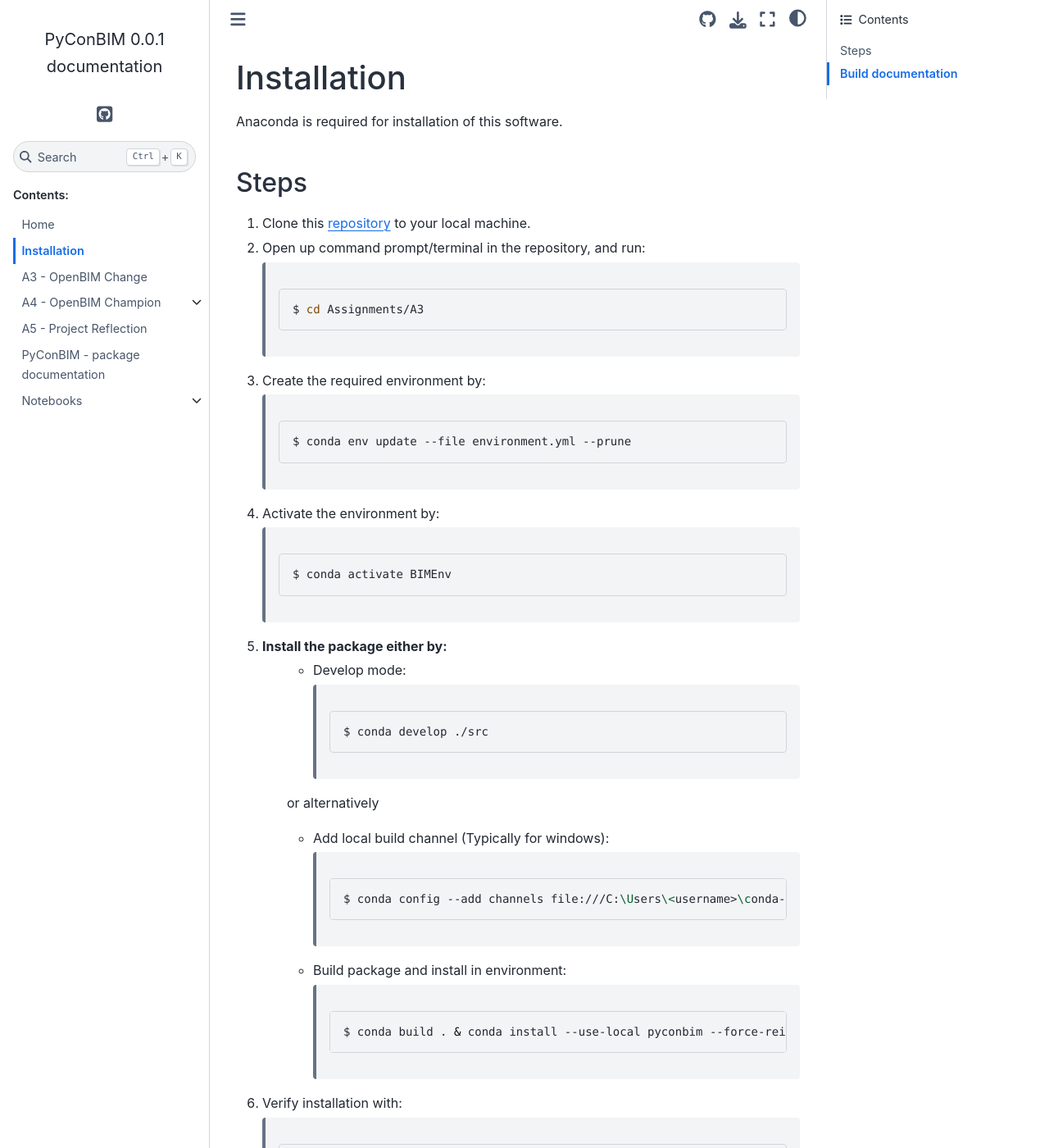
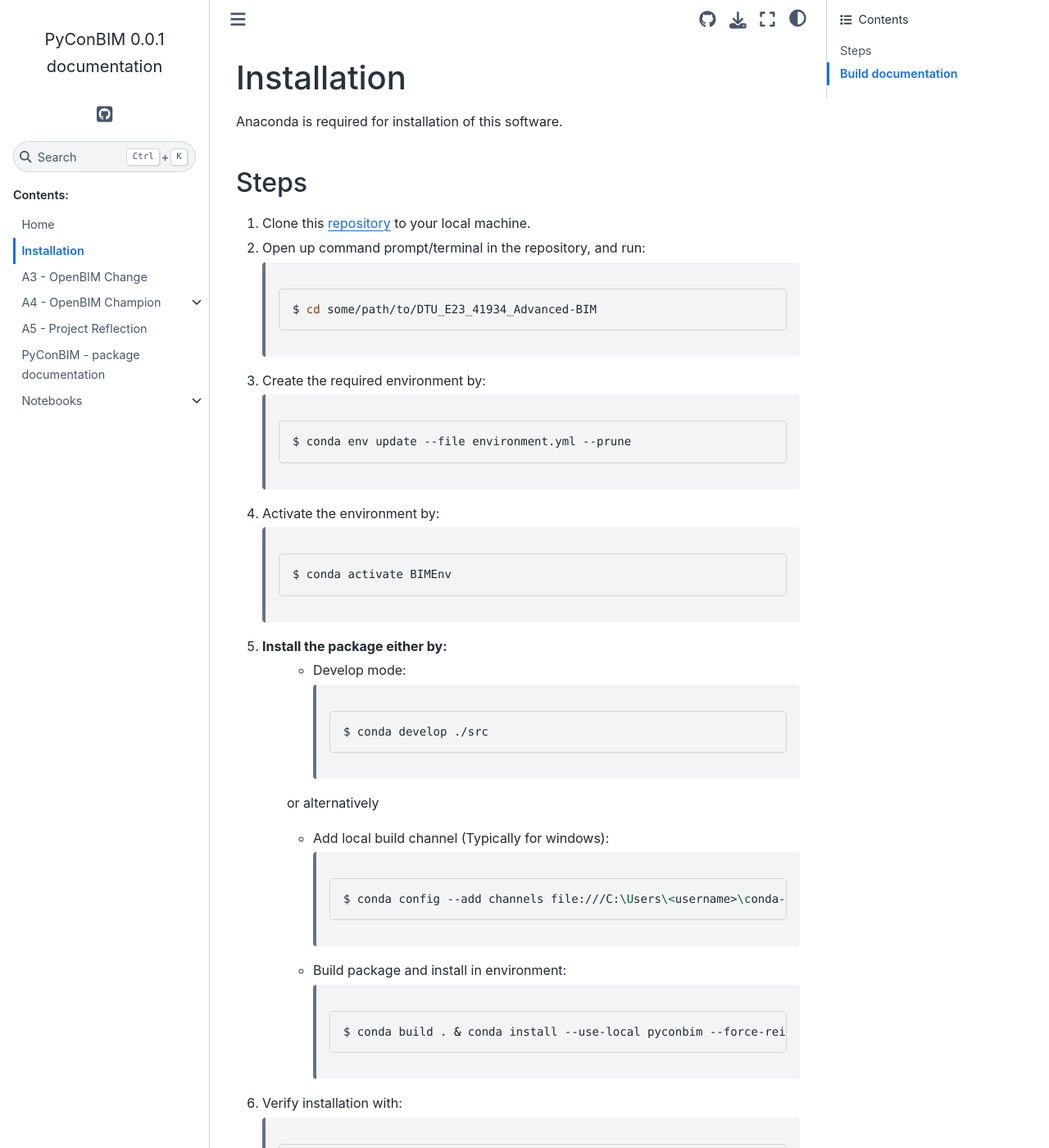
Before and after one commit to KaareH/DTU_E23_41934_Advanced-BIM, a Sphinx documentation site: the page built from docs/source/installation.rst, in a window 1280 px wide and 1400 px high. Shown: the whole window at 82% size. Built offline with Sphinx 7.4.7 and the Sphinx Book theme 1.1.4, drawn with Linux system fonts in a browser that asks for light colours; pages that are not in the unit, such as notebooks, are missing from menus; the version number is read from the project's files by our own code; some of the changed text lies outside the part shown.

Commit message:
Update cd path installation

```diff
--- a/docs/source/installation.rst
+++ b/docs/source/installation.rst
@@ -12,7 +12,7 @@
 
     .. code-block:: console
 
-        $ cd Assignments/A3
+        $ cd some/path/to/DTU_E23_41934_Advanced-BIM
 3. Create the required environment by:
 
     .. code-block:: console
@@ -58,7 +58,7 @@
 1.
     .. code-block:: console
 
-        $ cd Assingments/A3
+        $ cd some/path/to/DTU_E23_41934_Advanced-BIM
 2.
     .. code-block:: console
 
```
